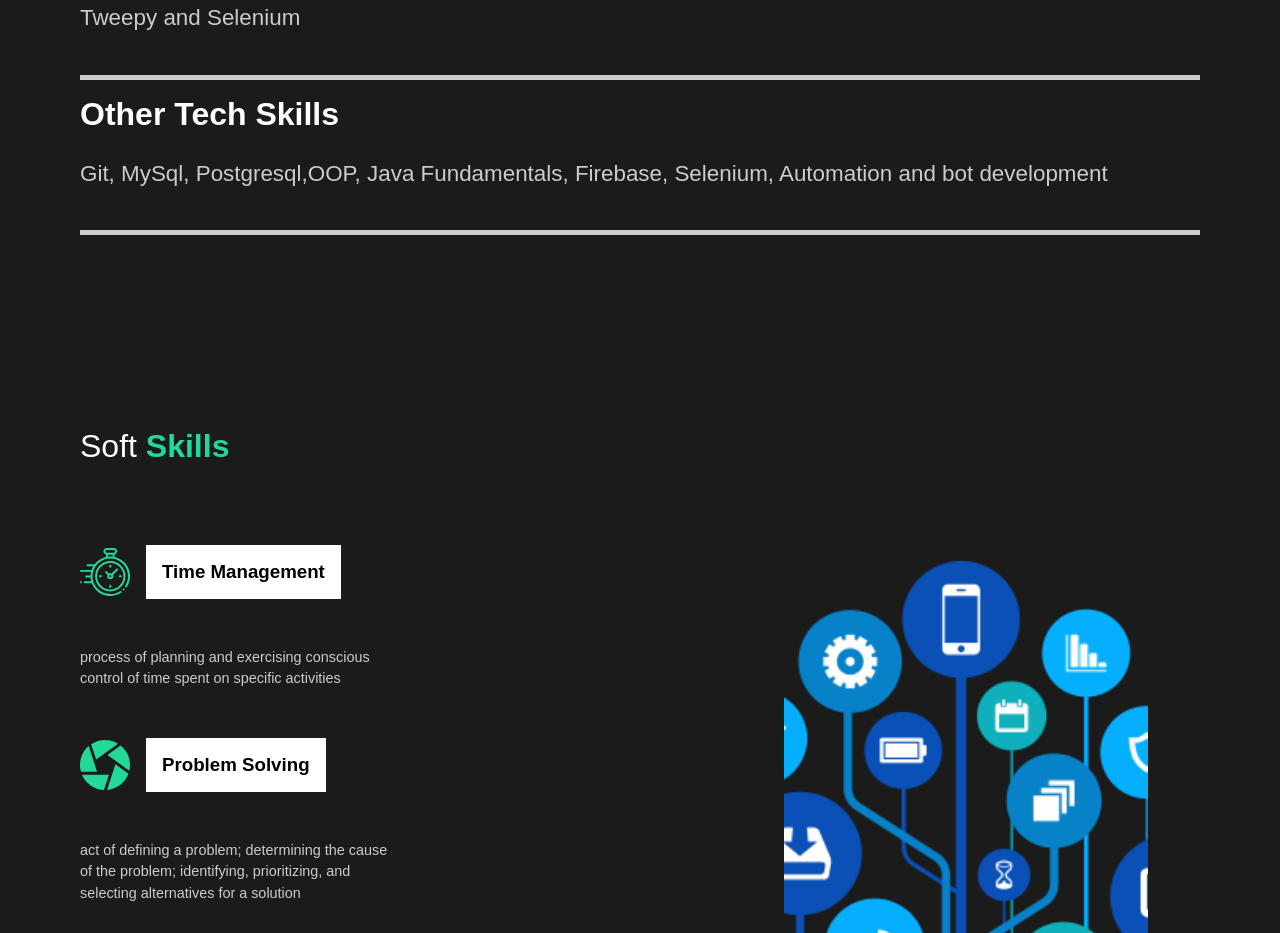
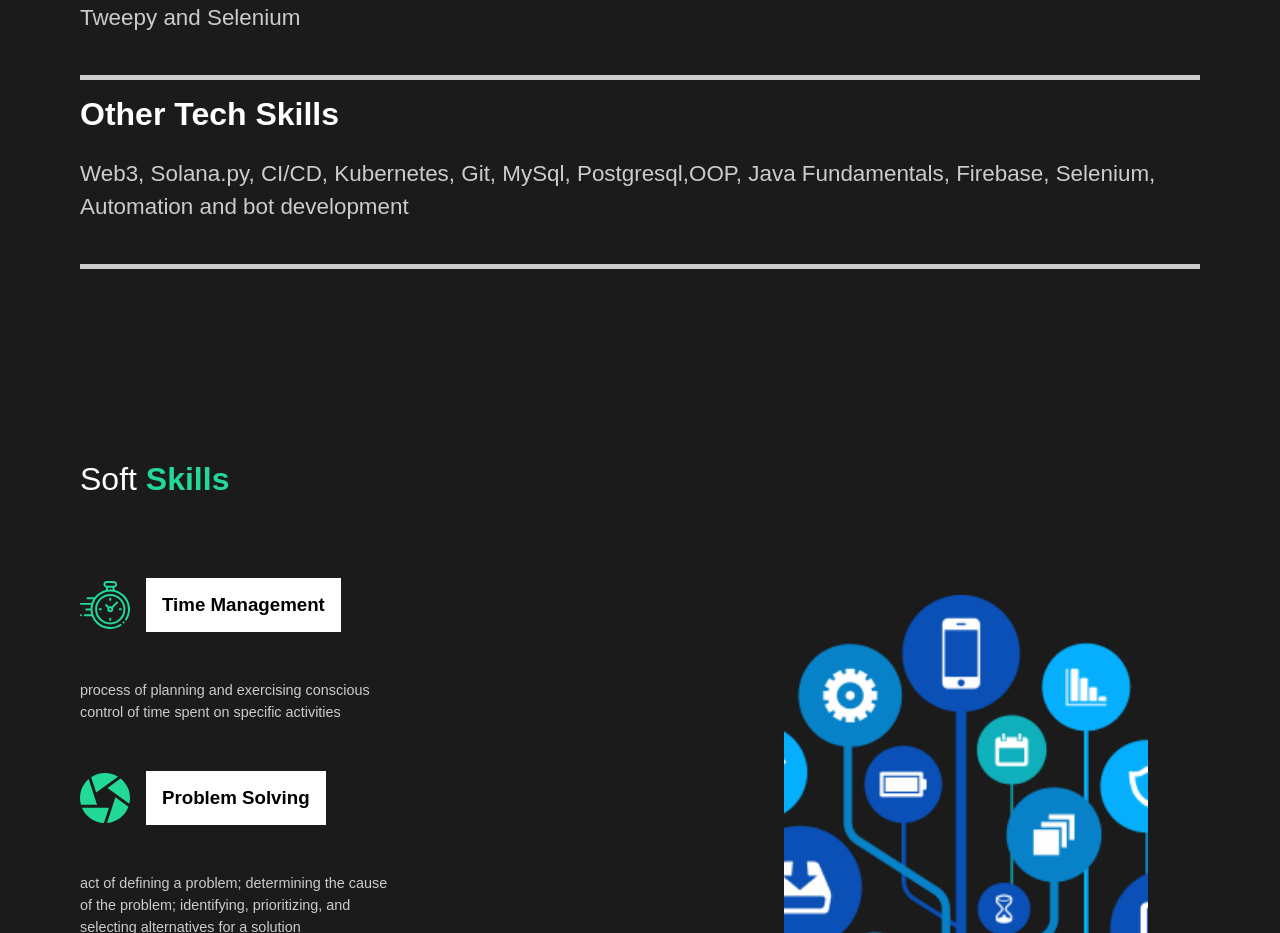
Before and after one commit to HectorGitt/portfolio-new, a React (Create React App) app: page / in a window 1280 px wide. Shown: the part 1800-2733 px from the top of the page. Built offline with nearby package versions, Linux system fonts and the light colour scheme; a web font is replaced by a local one.

Commit message:
updated skills

```diff
--- a/src/components/FaqSection.js
+++ b/src/components/FaqSection.js
@@ -58,7 +58,7 @@ const FaqSection = () => {
         <Toggle title="Other Tech Skills">
           <div className="answer">
             <p>
-              Git, MySql, Postgresql,OOP, Java Fundamentals, Firebase, Selenium, Automation and bot development
+              Web3, Solana.py, CI/CD, Kubernetes, Git, MySql, Postgresql,OOP, Java Fundamentals, Firebase, Selenium, Automation and bot development
             </p>
           </div>
         </Toggle>
```
